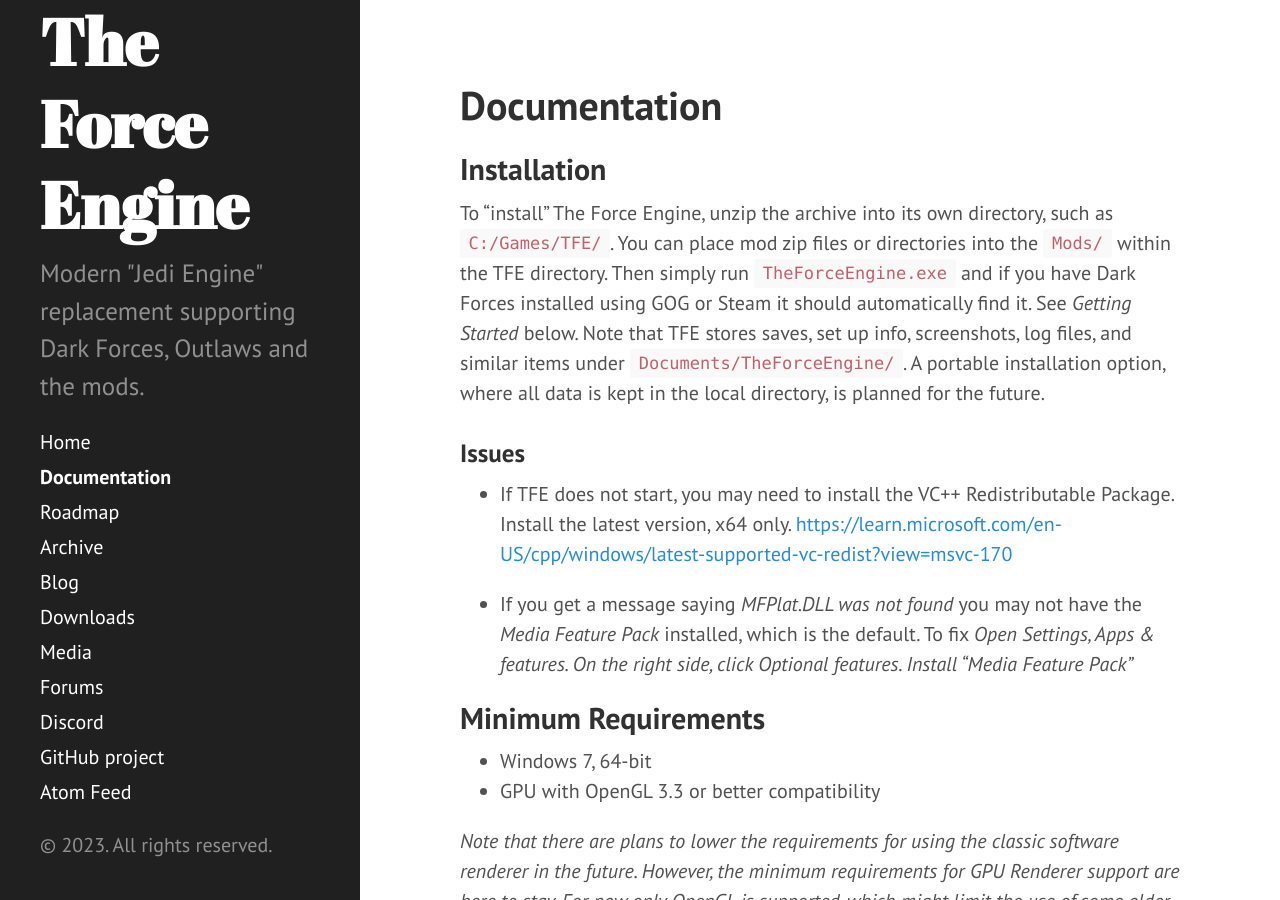
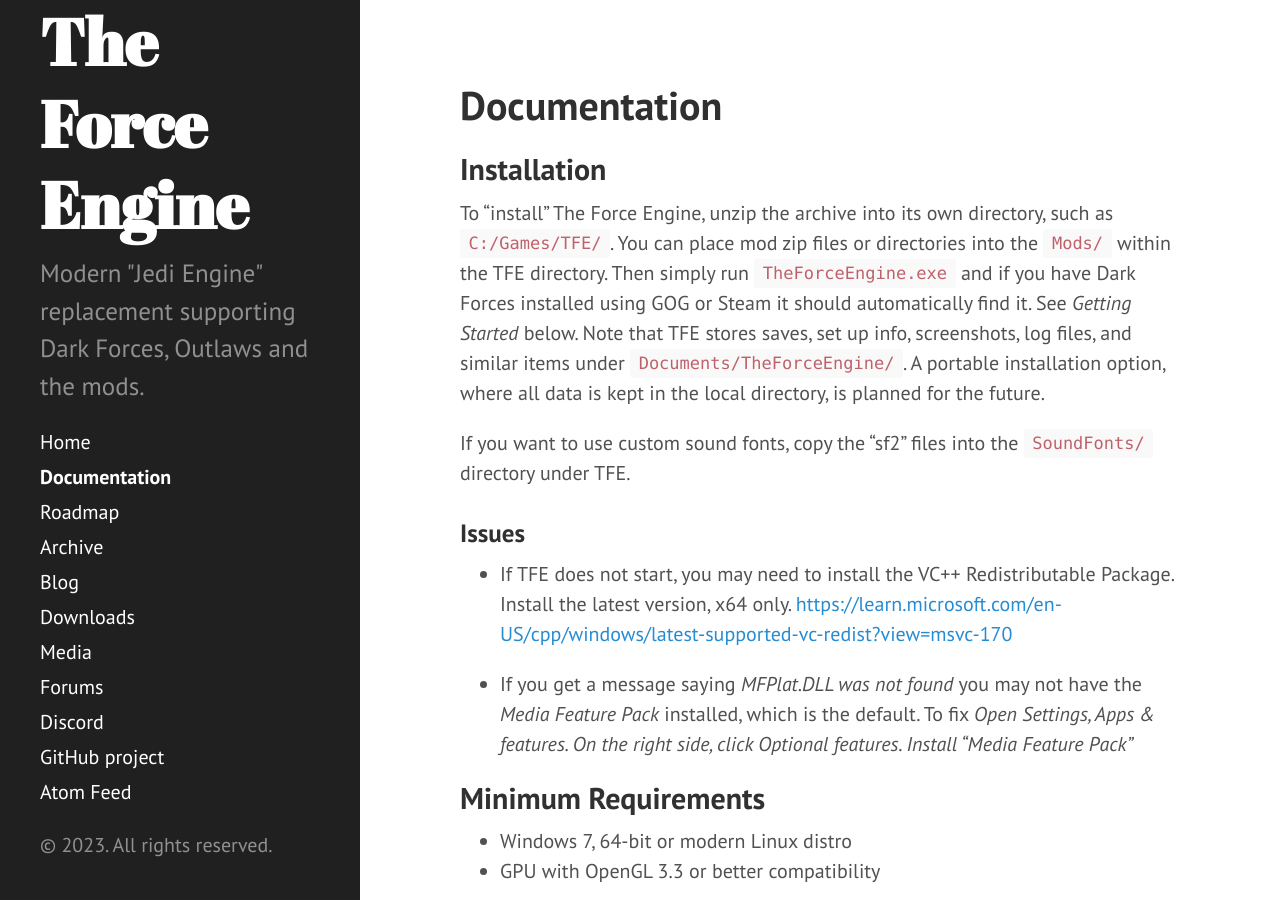
Before and after one commit to TheForceEngine/TheForceEngine.github.io, a Jekyll site: the page built from Documentation.md, in a window 1280 px wide and 900 px high. Built offline with Jekyll 4.4.1, drawn with Linux system fonts in a browser that asks for light colours.

Commit message:
Update Documentation.md

```diff
--- a/Documentation.md
+++ b/Documentation.md
@@ -4,6 +4,8 @@
 ---
 ## Installation
 To "install" The Force Engine, unzip the archive into its own directory, such as `C:/Games/TFE/`. You can place mod zip files or directories into the `Mods/` within the TFE directory. Then simply run `TheForceEngine.exe` and if you have Dark Forces installed using GOG or Steam it should automatically find it. See *Getting Started* below. Note that TFE stores saves, set up info, screenshots, log files, and similar items under `Documents/TheForceEngine/`. A portable installation option, where all data is kept in the local directory, is planned for the future.
+
+If you want to use custom sound fonts, copy the "sf2" files into the `SoundFonts/` directory under TFE.
 
 ### Issues
 * If TFE does not start, you may need to install the VC++ Redistributable Package. Install the latest version, x64 only.
@@ -12,7 +14,7 @@
 * If you get a message saying *MFPlat.DLL was not found* you may not have the *Media Feature Pack* installed, which is the default. To fix *Open Settings, Apps & features. On the right side, click Optional features. Install “Media Feature Pack”*
 
 ## Minimum Requirements
-* Windows 7, 64-bit
+* Windows 7, 64-bit or modern Linux distro
 * GPU with OpenGL 3.3 or better compatibility
 
 *Note that there are plans to lower the requirements for using the classic software renderer in the future. However, the minimum requirements for GPU Renderer support are here to stay. For now only OpenGL is supported, which might limit the use of some older Intel integrated GPUs that would otherwise be capable. There are near-term plans to add DirectX 10/11, Vulkan, and maybe Metal render backends which should enable more GPUs to run the engine efficiently.*
```
